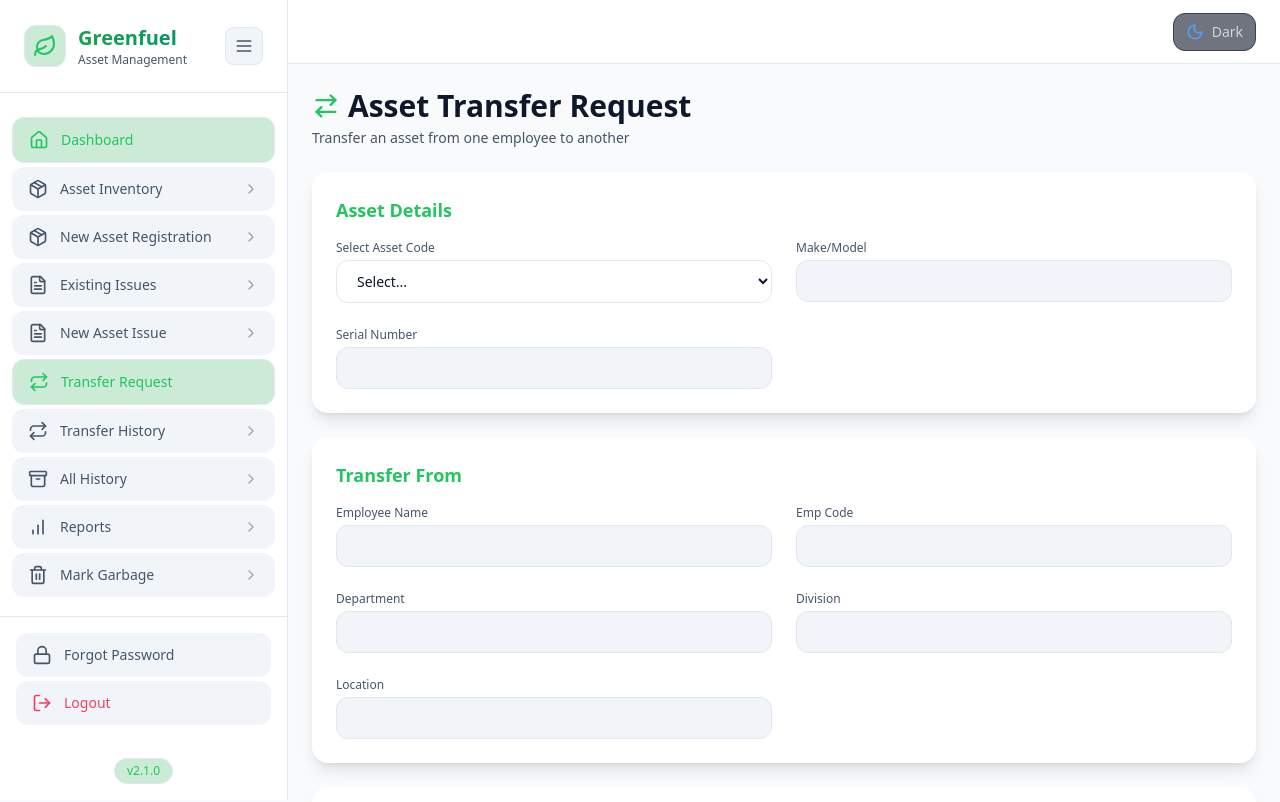
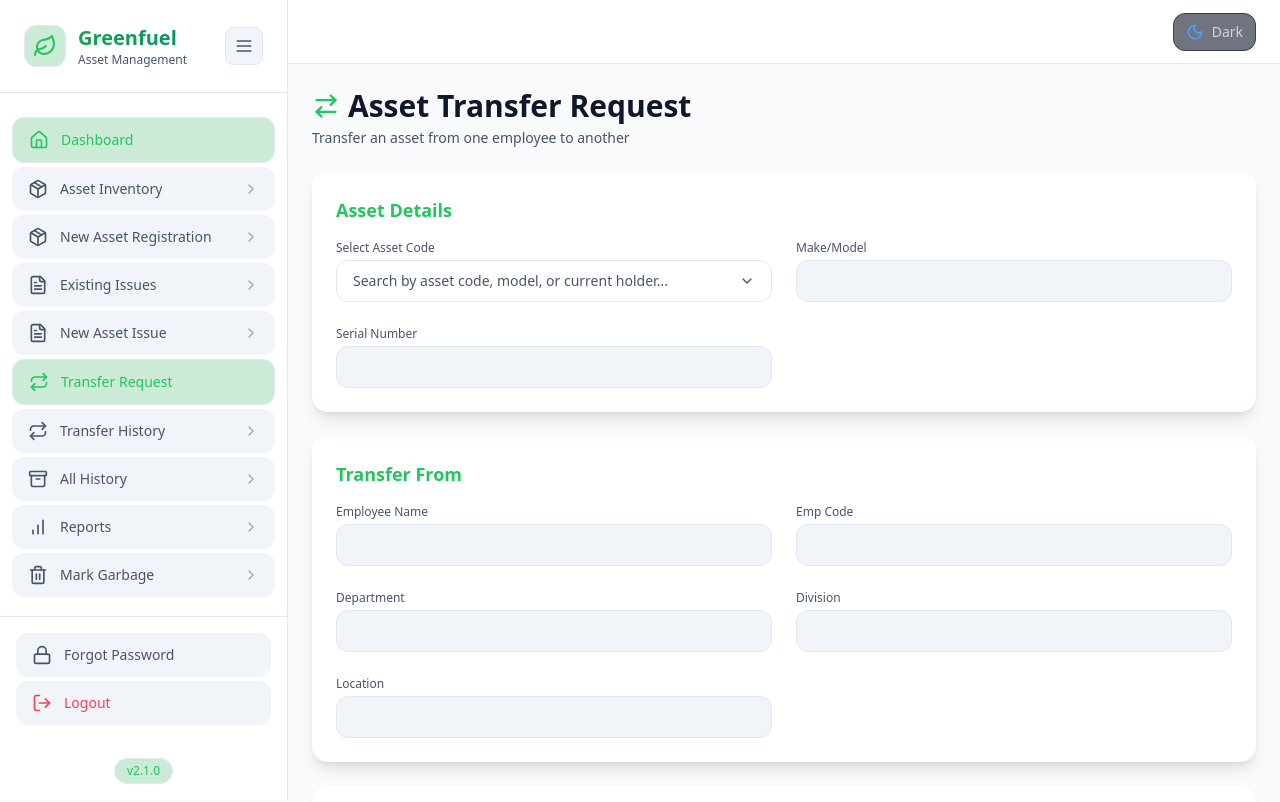
Before and after one commit to AmanBhatt0910/greenfuel-asset-management, a Next.js app: page /dashboard/transfer/new in a window 1280 px wide. Shown: the top 802 px of the page. Built offline with nearby package versions, Linux system fonts and the light colour scheme.

Commit message:
added search feature in list

```diff
--- a/src/app/dashboard/garbage/GarbageClient.jsx
+++ b/src/app/dashboard/garbage/GarbageClient.jsx
@@ -1,10 +1,11 @@
+// app/dashboard/garbage/GarbageClient.jsx
 "use client";
 
 import { useEffect, useState } from "react";
 import { Trash2 } from "lucide-react";
 import { useRouter, useSearchParams } from "next/navigation";
 import FormInput from "@/components/FormInput";
-import FormSelect from "@/components/FormSelect";
+import FormSelectSearchable from "@/components/FormSelectSearchable";
 
 export default function GarbageClient() {
   const router = useRouter();
@@ -59,6 +60,12 @@ export default function GarbageClient() {
     router.push("/dashboard/assets");
   };
 
+  // Create options with more detailed labels for better searchability
+  const assetOptions = assets.map((a) => ({
+    value: a.asset_code,
+    label: `${a.asset_code} - ${a.make} ${a.model} (${a.serial_no})`,
+  }));
+
   return (
     <div className="max-w-2xl space-y-6">
       {/* Header */}
@@ -72,13 +79,15 @@ export default function GarbageClient() {
         onSubmit={submit}
         className="surface border border-default rounded-2xl p-6 space-y-6"
       >
-        <FormSelect
+        <FormSelectSearchable
           label="Select Asset"
           value={form.asset_code}
-          options={assets.map((a) => a.asset_code)}
+          options={assetOptions}
           onChange={(e) =>
             setForm({ ...form, asset_code: e.target.value })
           }
+          placeholder="Search by asset code, make, model, or serial..."
+          searchPlaceholder="Type to search assets..."
         />
 
         <FormInput
--- a/src/app/dashboard/issues/new/page.jsx
+++ b/src/app/dashboard/issues/new/page.jsx
@@ -1,5 +1,3 @@
-// app/dashboard/issue/new/page.jsx
-
 // app/dashboard/issue/new/page.jsx
 "use client";
 import { useEffect, useState } from "react";
@@ -7,7 +5,7 @@ import { motion } from "framer-motion";
 import { ArrowLeft, FileCheck } from "lucide-react";
 import { useRouter } from "next/navigation";
 import FormInput from "@/components/FormInput";
-import FormSelect from "@/components/FormSelect";
+import FormSelectSearchable from "@/components/FormSelectSearchable";
 
 export default function NewAssetIssueForm() {
   const router = useRouter();
@@ -89,6 +87,12 @@ export default function NewAssetIssueForm() {
     }
   };
 
+  // Create options with detailed labels for better searchability
+  const assetOptions = assets.map((a) => ({
+    value: a.asset_code,
+    label: `${a.asset_code} - ${a.make} ${a.model} (${a.serial_no})`,
+  }));
+
   return (
     <motion.div
       initial={{ opacity: 0, y: 8 }}
@@ -143,17 +147,21 @@ export default function NewAssetIssueForm() {
               value={formData.emp_code || ""}
               onChange={(e) => handleChange("emp_code", e.target.value)}
             />
-            <FormSelect
+            <FormSelectSearchable
               label="Department"
               value={formData.department || ""}
               options={["IT","HR","Finance","Operations","Sales","Admin"]}
               onChange={(e) => handleChange("department", e.target.value)}
+              placeholder="Select department..."
+              searchPlaceholder="Search departments..."
             />
-            <FormSelect
+            <FormSelectSearchable
               label="Division"
               value={formData.division || ""}
               options={["CNG","BATTERY","CORPORATE","GUJARAT"]}
               onChange={(e) => handleChange("division", e.target.value)}
+              placeholder="Select division..."
+              searchPlaceholder="Search divisions..."
             />
             <FormInput
               label="Designation"
@@ -185,12 +193,14 @@ export default function NewAssetIssueForm() {
             Asset Details
           </h3>
           <div className="grid grid-cols-1 md:grid-cols-2 gap-6">
-            <FormSelect
+            <FormSelectSearchable
               label="Asset Code"
-              options={assets.map((a) => a.asset_code)}
+              options={assetOptions}
               value={selectedAssetCode}
               disabled={assets.length === 0}
               onChange={(e) => handleAssetChange(e.target.value)}
+              placeholder="Search by asset code, make, model, or serial..."
+              searchPlaceholder="Type to search assets..."
             />
             <FormInput label="Make" value={selectedAsset?.make || ""} readOnly />
             <FormInput label="Model" value={selectedAsset?.model || ""} readOnly />
@@ -278,59 +288,68 @@ export default function NewAssetIssueForm() {
               value={formData.antivirus || ""}
               onChange={(e) => handleChange("antivirus", e.target.value)}
             />
-            <FormSelect
+            <FormSelectSearchable
               label="Windows Update"
               options={["YES", "NO"]}
               value={formData.windows_update || "YES"}
               onChange={(e) => handleChange("windows_update", e.target.value)}
+              placeholder="Select option..."
             />
-            <FormSelect
+            <FormSelectSearchable
               label="Local Admin Removed"
               options={["YES", "NO"]}
               value={formData.local_admin_removed || "YES"}
               onChange={(e) => handleChange("local_admin_removed", e.target.value)}
+              placeholder="Select option..."
             />
-            <FormSelect
+            <FormSelectSearchable
               label="Printer Configured"
               options={["YES", "NO"]}
               value={formData.printer_configured || "YES"}
               onChange={(e) => handleChange("printer_configured", e.target.value)}
+              placeholder="Select option..."
             />
-            <FormSelect
+            <FormSelectSearchable
               label="SAP Installed"
               options={["YES", "NO"]}
               value={formData.sap || "NO"}
               onChange={(e) => handleChange("sap", e.target.value)}
+              placeholder="Select option..."
             />
-            <FormSelect
+            <FormSelectSearchable
               label="Backup Configured"
               options={["YES", "NO"]}
               value={formData.backup_configured || "NO"}
               onChange={(e) => handleChange("backup_configured", e.target.value)}
+              placeholder="Select option..."
             />
-            <FormSelect
+            <FormSelectSearchable
               label="7-Zip Installed"
               options={["YES", "NO"]}
               value={formData.zip_7 || "YES"}
               onChange={(e) => handleChange("zip_7", e.target.value)}
+              placeholder="Select option..."
             />
-            <FormSelect
+            <FormSelectSearchable
               label="Chrome Installed"
               options={["YES", "NO"]}
               value={formData.chrome || "YES"}
               onChange={(e) => handleChange("chrome", e.target.value)}
+              placeholder="Select option..."
             />
-            <FormSelect
+            <FormSelectSearchable
               label="OneDrive Configured"
               options={["YES", "NO"]}
               value={formData.onedrive || "YES"}
               onChange={(e) => handleChange("onedrive", e.target.value)}
+              placeholder="Select option..."
             />
-            <FormSelect
+            <FormSelectSearchable
               label="Laptop Bag Provided"
               options={["YES", "NO"]}
               value={formData.laptop_bag || "YES"}
               onChange={(e) => handleChange("laptop_bag", e.target.value)}
+              placeholder="Select option..."
             />
             <FormInput
               label="RMM Agent"
--- a/src/app/dashboard/transfer/new/page.jsx
+++ b/src/app/dashboard/transfer/new/page.jsx
@@ -1,13 +1,10 @@
 // src/app/dashboard/transfer/new/page.jsx
-
-// src/app/dashboard/transfer/new/page.jsx
-
 "use client";
 import { useEffect, useState } from "react";
 import { motion } from "framer-motion";
 import { ArrowRightLeft, Send, AlertCircle } from "lucide-react";
 import FormInput from "@/components/FormInput";
-import FormSelect from "@/components/FormSelect";
+import FormSelectSearchable from "@/components/FormSelectSearchable";
 
 export default function AssetTransferRequest() {
   const [issues, setIssues] = useState([]);
@@ -162,6 +159,20 @@ export default function AssetTransferRequest() {
     }
   };
 
+  // Create asset options with detailed labels for better searchability
+  const assetOptions = issuedAssets.map((i) => ({
+    value: i.asset_code,
+    label: `${i.asset_code} - ${i.make_model || "N/A"} (Issued to: ${i.employee_name})`,
+  }));
+
+  // Create user options with detailed labels for better searchability
+  const userOptions = users
+    .filter((u) => u.emp_code !== formData.from_emp_code)
+    .map((u) => ({
+      value: u.emp_code,
+      label: `${u.employee_name} - ${u.emp_code} (${u.department || "N/A"})`,
+    }));
+
   return (
     <motion.div
       initial={{ opacity: 0, y: 8 }}
@@ -187,14 +198,13 @@ export default function AssetTransferRequest() {
             Asset Details
           </h3>
           <div className="grid grid-cols-1 md:grid-cols-2 gap-6">
-            <FormSelect
+            <FormSelectSearchable
               label="Select Asset Code"
-              options={issuedAssets.map((i) => ({
-                label: `${i.asset_code} - ${i.make_model || ""} (${i.employee_name})`,
-                value: i.asset_code,
-              }))}
+              options={assetOptions}
               value={selectedAssetCode}
               onChange={(e) => handleAssetChange(e.target.value)}
+              placeholder="Search by asset code, model, or current holder..."
+              searchPlaceholder="Type to search assets..."
             />
             <FormInput label="Make/Model" value={formData.make_model} readOnly />
             <FormInput label="Serial Number" value={formData.serial_no} readOnly />
@@ -221,16 +231,13 @@ export default function AssetTransferRequest() {
             Transfer To
           </h3>
           <div className="grid grid-cols-1 md:grid-cols-2 gap-6">
-            <FormSelect
+            <FormSelectSearchable
               label="Select Employee"
-              options={users
-                .filter((u) => u.emp_code !== formData.from_emp_code)
-                .map((u) => ({
-                  label: u.employee_name,
-                  value: u.emp_code,
-                }))}
+              options={userOptions}
               value={formData.to_emp_code}
               onChange={(e) => handleUserChange(e.target.value)}
+              placeholder="Search by name, employee code, or department..."
+              searchPlaceholder="Type to search employees..."
             />
             <FormInput label="Employee Name" value={formData.to_emp_name} readOnly />
             <FormInput label="Emp Code" value={formData.to_emp_code} readOnly />
--- a/src/components/FormSelect.jsx
+++ /dev/null
@@ -1,43 +0,0 @@
-export default function FormSelect({
-  label,
-  options = [],
-  value,
-  onChange,
-}) {
-  return (
-    <div className="flex flex-col gap-1">
-      {label && (
-        <label className="text-xs font-medium text-secondary">
-          {label}
-        </label>
-      )}
-
-      <select
-        value={value ?? ""}
-        onChange={onChange}
-        className="
-          w-full px-4 py-2.5 rounded-xl text-sm
-          surface border border-default
-          text-primary
-          focus:outline-none focus:ring-2 focus:ring-[color:var(--accent)]/40
-          transition-all hover:border-[color:var(--border)]
-        "
-      >
-        <option value="">
-          Select...
-        </option>
-
-        {options.map((opt, i) => {
-          const val = typeof opt === "string" ? opt : opt.value;
-          const labelText = typeof opt === "string" ? opt : opt.label;
-
-          return (
-            <option key={i} value={val}>
-              {labelText}
-            </option>
-          );
-        })}
-      </select>
-    </div>
-  );
-}
--- /dev/null
+++ b/src/components/FormSelectSearchable.jsx
@@ -0,0 +1,179 @@
+// components/FormSelectSearchable.jsx
+"use client";
+
+import { useState, useRef, useEffect } from "react";
+import { Search, ChevronDown, X } from "lucide-react";
+
+export default function FormSelectSearchable({
+  label,
+  options = [],
+  value,
+  onChange,
+  placeholder = "Select...",
+  searchPlaceholder = "Type to search...",
+  disabled = false,
+}) {
+  const [isOpen, setIsOpen] = useState(false);
+  const [searchTerm, setSearchTerm] = useState("");
+  const containerRef = useRef(null);
+  const searchInputRef = useRef(null);
+
+  // Normalize options to always have { value, label } structure
+  const normalizedOptions = options.map((opt) => {
+    if (typeof opt === "string") {
+      return { value: opt, label: opt };
+    }
+    return opt;
+  });
+
+  // Filter options based on search term
+  const filteredOptions = normalizedOptions.filter((opt) =>
+    opt.label.toLowerCase().includes(searchTerm.toLowerCase())
+  );
+
+  // Get the label for the current value
+  const selectedOption = normalizedOptions.find((opt) => opt.value === value);
+  const displayValue = selectedOption ? selectedOption.label : "";
+
+  // Close dropdown when clicking outside
+  useEffect(() => {
+    const handleClickOutside = (event) => {
+      if (containerRef.current && !containerRef.current.contains(event.target)) {
+        setIsOpen(false);
+      }
+    };
+
+    document.addEventListener("mousedown", handleClickOutside);
+    return () => document.removeEventListener("mousedown", handleClickOutside);
+  }, []);
+
+  // Focus search input when dropdown opens
+  useEffect(() => {
+    if (isOpen && searchInputRef.current) {
+      searchInputRef.current.focus();
+    }
+  }, [isOpen]);
+
+  const handleSelect = (optionValue) => {
+    onChange({ target: { value: optionValue } });
+    setIsOpen(false);
+    setSearchTerm("");
+  };
+
+  const handleClear = (e) => {
+    e.stopPropagation();
+    onChange({ target: { value: "" } });
+    setSearchTerm("");
+  };
+
+  return (
+    <div className="flex flex-col gap-1" ref={containerRef}>
+      {label && (
+        <label className="text-xs font-medium text-secondary">{label}</label>
+      )}
+
+      <div className="relative">
+        {/* Trigger Button */}
+        <button
+          type="button"
+          onClick={() => !disabled && setIsOpen(!isOpen)}
+          disabled={disabled}
+          className={`
+            w-full px-4 py-2.5 rounded-xl text-sm text-left
+            surface border border-default
+            focus:outline-none focus:ring-2 focus:ring-[color:var(--accent)]/40
+            transition-all hover:border-[color:var(--border)]
+            flex items-center justify-between gap-2
+            ${disabled ? "opacity-50 cursor-not-allowed" : "cursor-pointer"}
+            ${!displayValue ? "text-secondary" : "text-primary"}
+          `}
+        >
+          <span className="truncate">{displayValue || placeholder}</span>
+          <div className="flex items-center gap-1">
+            {value && !disabled && (
+              <X
+                size={16}
+                className="text-secondary hover:text-primary transition-colors"
+                onClick={handleClear}
+              />
+            )}
+            <ChevronDown
+              size={16}
+              className={`text-secondary transition-transform ${
+                isOpen ? "rotate-180" : ""
+              }`}
+            />
+          </div>
+        </button>
+
+        {/* Dropdown */}
+        {isOpen && (
+          <div
+            className="
+              absolute z-50 w-full mt-2
+              surface border border-default rounded-xl
+              shadow-xl
+              max-h-80 overflow-hidden
+              flex flex-col
+            "
+          >
+            {/* Search Input */}
+            <div className="p-3 border-b border-default">
+              <div className="relative">
+                <Search
+                  size={16}
+                  className="absolute left-3 top-1/2 -translate-y-1/2 text-secondary"
+                />
+                <input
+                  ref={searchInputRef}
+                  type="text"
+                  placeholder={searchPlaceholder}
+                  value={searchTerm}
+                  onChange={(e) => setSearchTerm(e.target.value)}
+                  className="
+                    w-full pl-9 pr-3 py-2 rounded-lg
+                    surface-muted border border-default
+                    text-sm text-primary placeholder:text-secondary
+                    focus:outline-none focus:ring-2 focus:ring-[color:var(--accent)]/40
+                    transition-all
+                  "
+                  onClick={(e) => e.stopPropagation()}
+                />
+              </div>
+            </div>
+
+            {/* Options List */}
+            <div className="overflow-y-auto">
+              {filteredOptions.length === 0 ? (
+                <div className="px-4 py-8 text-center text-secondary text-sm">
+                  No options found
+                </div>
+              ) : (
+                <div className="py-1">
+                  {filteredOptions.map((opt, i) => (
+                    <button
+                      key={i}
+                      type="button"
+                      onClick={() => handleSelect(opt.value)}
+                      className={`
+                        w-full px-4 py-2.5 text-left text-sm
+                        transition-colors
+                        ${
+                          opt.value === value
+                            ? "accent-bg accent font-medium"
+                            : "text-primary hover:surface-muted"
+                        }
+                      `}
+                    >
+                      {opt.label}
+                    </button>
+                  ))}
+                </div>
+              )}
+            </div>
+          </div>
+        )}
+      </div>
+    </div>
+  );
+}
```
